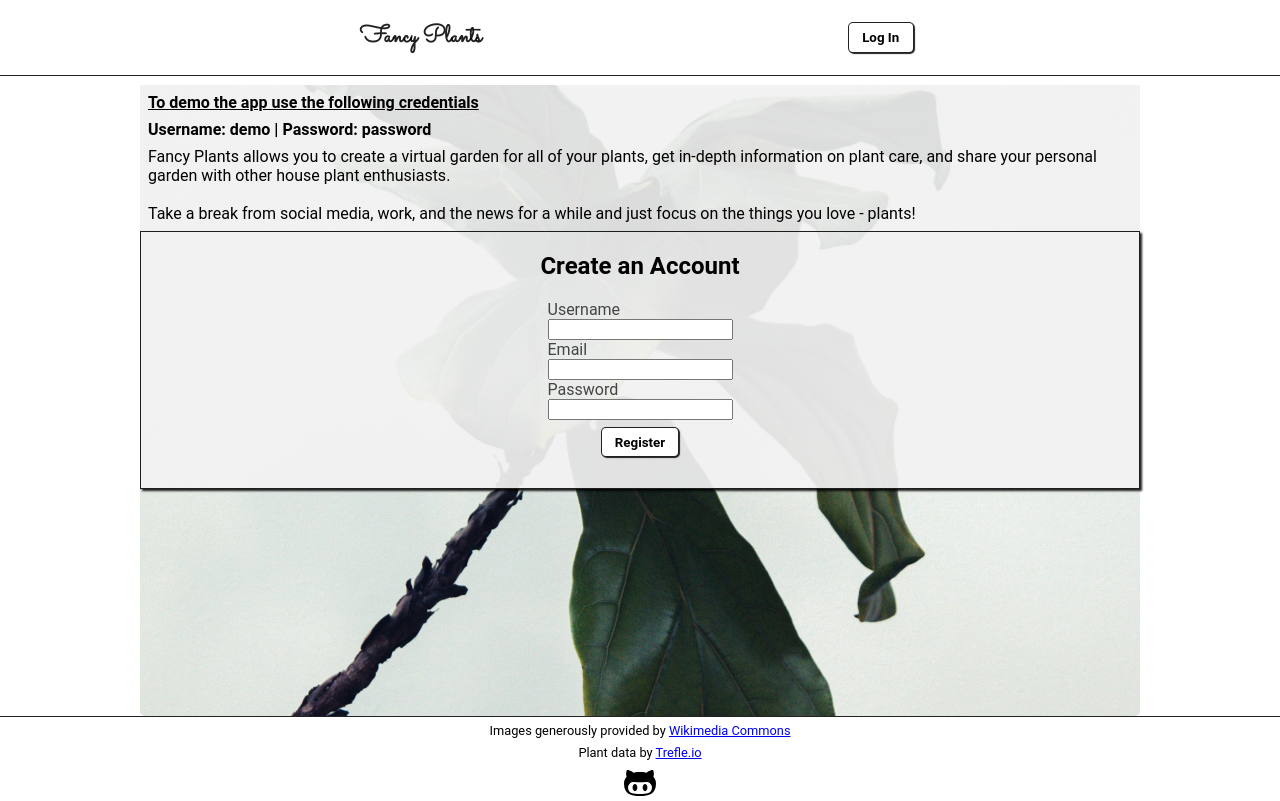
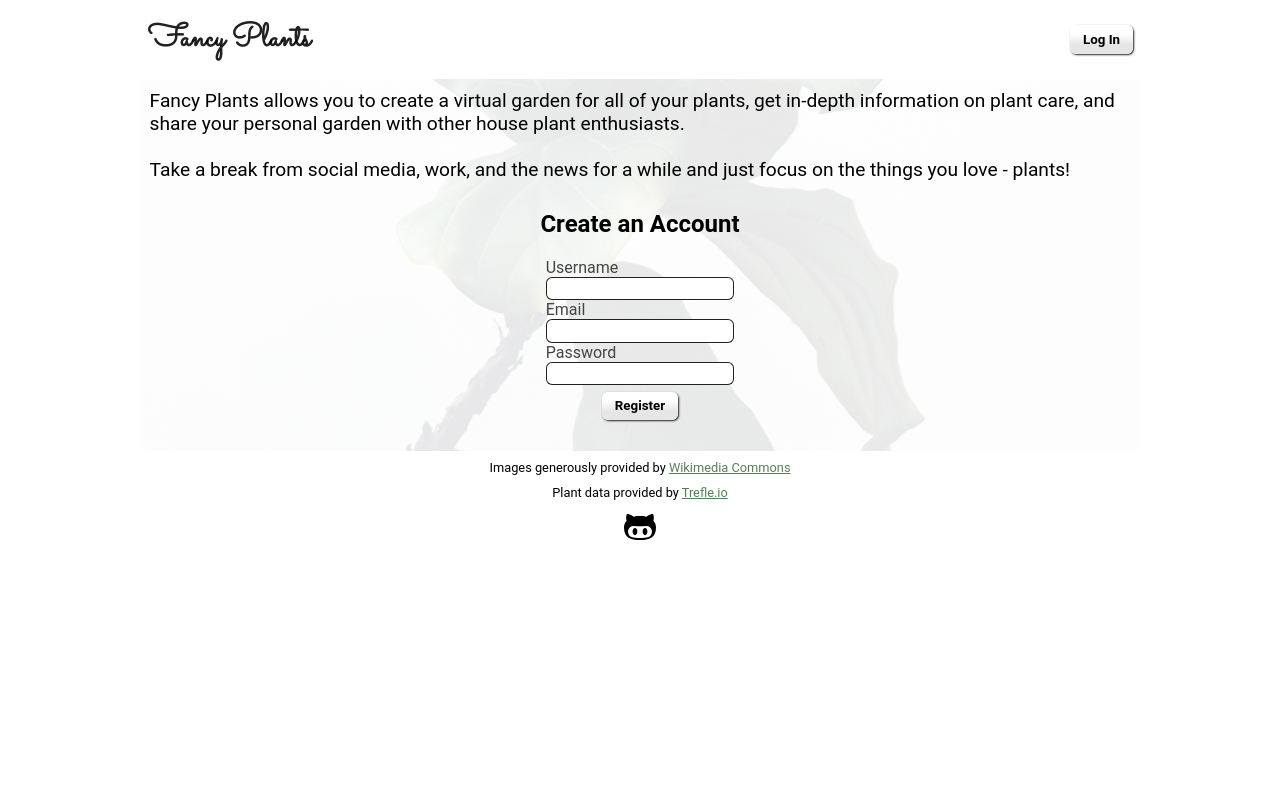
Before and after one commit to pmnord/plant-management-react-capstone-client, a React (Create React App) app: page / in a window 1280 px wide. Built offline with nearby package versions, Linux system fonts and the light colour scheme; no server answers.

Commit message:
restyle the landing page to remove lines, improve buttons, and lighten boxes

```diff
--- a/src/components/Footer/Footer.js
+++ b/src/components/Footer/Footer.js
@@ -4,7 +4,7 @@ export default function Footer(props) {
     return (
         <footer className="footer">
             <p>Images generously provided by <a rel="noopener noreferrer" target="_blank" href="https://commons.wikimedia.org/wiki/Main_Page">Wikimedia Commons</a></p>
-            <p>Plant data by <a href="https://trefle.io/" rel="noopener noreferrer" target="_blank">Trefle.io</a></p>
+            <p>Plant data provided by <a href="https://trefle.io/" rel="noopener noreferrer" target="_blank">Trefle.io</a></p>
             <a aria-label="Site creator's Github" rel="noopener noreferrer" target="_blank" href="https://github.com/pmnord">
                 <svg height="32" className="octicon octicon-octoface" viewBox="0 0 16 16" version="1.1" width="32" aria-hidden="true"><path fillRule="evenodd" d="M14.7 5.34c.13-.32.55-1.59-.13-3.31 0 0-1.05-.33-3.44 1.3-1-.28-2.07-.32-3.13-.32s-2.13.04-3.13.32c-2.39-1.64-3.44-1.3-3.44-1.3-.68 1.72-.26 2.99-.13 3.31C.49 6.21 0 7.33 0 8.69 0 13.84 3.33 15 7.98 15S16 13.84 16 8.69c0-1.36-.49-2.48-1.3-3.35zM8 14.02c-3.3 0-5.98-.15-5.98-3.35 0-.76.38-1.48 1.02-2.07 1.07-.98 2.9-.46 4.96-.46 2.07 0 3.88-.52 4.96.46.65.59 1.02 1.3 1.02 2.07 0 3.19-2.68 3.35-5.98 3.35zM5.49 9.01c-.66 0-1.2.8-1.2 1.78s.54 1.79 1.2 1.79c.66 0 1.2-.8 1.2-1.79s-.54-1.78-1.2-1.78zm5.02 0c-.66 0-1.2.79-1.2 1.78s.54 1.79 1.2 1.79c.66 0 1.2-.8 1.2-1.79s-.53-1.78-1.2-1.78z"></path></svg>
             </a>
--- a/src/index.css
+++ b/src/index.css
@@ -16,10 +16,12 @@ body {
 button {
   margin: 0.5em;
   padding: 0.5em 1em;
-  border-radius: 5px;
-  border: var(--black) 0.5px solid;
-  box-shadow: 1px 1px 1px var(--black);
+  border-radius: 6px;
+  /* border: var(--black) 1px solid; */
+  border: none;
+  box-shadow: 1px 1px 2px var(--black);
   background-color: white;
+  background:linear-gradient(to bottom,hsl(0, 0%, 100%) 30%, hsl(0, 0%, 90%) 70%);
   font-family: 'Roboto', -apple-system, BlinkMacSystemFont, 'Segoe UI', 'Roboto', 'Oxygen',
     'Ubuntu', 'Cantarell', 'Fira Sans', 'Droid Sans', 'Helvetica Neue',
     sans-serif;
@@ -27,8 +29,14 @@ button {
 }
 button:hover {
   cursor: pointer;
-  color: white;
-  background-color: #333;
+  background:linear-gradient(to bottom,hsl(0, 0%, 90%) 5%, hsl(0, 0%, 100%) 100%);
+}
+
+input {
+  border: none;
+  border: solid 1px var(--black);
+  padding: 0.2rem 0.3rem;
+  border-radius: 6px;
 }
 
 .hidden {
@@ -42,25 +50,35 @@ button:hover {
 .header a {
   text-decoration: none;
   color: var(--black);
+}
+
+.header h1 {
   font-family: 'Sacramento';
+  font-size: 2rem;
+  margin: 0;
+  margin-left: 0.5rem;
 }
 
 .header__nav {
-  width: 100%;
-  border-bottom: solid 1px var(--black);
+  max-width: 1000px;
+  margin: 1rem auto;
   display: flex;
-  justify-content: space-evenly;
+  justify-content: space-between;
   align-items: center;
 }
 
 .footer {
   font-size: 0.8em;
   width: 100%;
-  border-top: solid 1px var(--black);
   text-align: center;
 }
+
 .footer p {
-  margin: 0.5em;
+  margin: 0.6rem;
+}
+
+.footer a {
+  color: hsl(120, 20%, 42%);
 }
 
 .app {
@@ -69,7 +87,6 @@ button:hover {
 }
 
 .main {
-  min-height: 80vh;
   display: flex;
   justify-content: center;
   width: 90%;
@@ -93,15 +110,15 @@ button:hover {
 }
 
 .HomeRoute {
-  width: 100%;
+  max-width: 1000px;
   display: flex;
   flex-direction: column;
-  margin-top: 0.6em;
   background-image: url('./resources//kendal-TW2bfT_tWDI-unsplash.jpg');
   background-size: 100% auto;
   background-repeat: no-repeat;
   background-position: center;
   border-radius: 5px;
+  box-sizing: border-box;
 }
 
 .HomeRoute__form {
@@ -113,12 +130,12 @@ button:hover {
   width: 100%;
   height: auto;
   margin: 0;
-  background-color: hsla(0, 0%, 95%, 0.9);
+  background-color: hsla(0, 0%, 100%, 0.90);
 }
 
 .HomeRoute__pitch p {
   margin: 0.5em;
-  font-size: 1em;
+  font-size: 1.2em;
 
 }
 
@@ -131,11 +148,7 @@ button:hover {
   flex-direction: column;
   align-items: center;
   padding: 0 0.5em;
-  margin-bottom: 1em;
-
-  background-color: hsla(0, 0%, 95%, 0.92);
-  box-shadow: 2px 2px 2px var(--black);
-  border: solid 0.5px var(--black);
+  background-color: hsla(0, 0%, 100%, 0.90);
 }
 
 .registration__form label,
@@ -150,7 +163,6 @@ button:hover {
   flex-direction: column;
   align-items: center;
   min-width: 15em;
-
   background-color: hsla(0, 0%, 95%, 0.92);
   border-radius: 3px;
   box-shadow: 2px 2px 2px var(--black);
@@ -388,7 +400,7 @@ iframe {
       display: flex;
       justify-content: center;
       width: 80%;
-      margin: 1em auto;
+      margin: 0 auto;
       max-width: 1000px;
     }
 
@@ -425,8 +437,7 @@ iframe {
     .HomeRoute__pitch {
       width: 50%;
       margin-right: 2em;
-      background-color: hsla(0, 0%, 95%, 0.92);
-      box-shadow: 2px 2px 2px var(--black);
+      background-color: hsla(0, 0%, 100%, 0.90);
       border: solid 0.5px var(--black);
       border-radius: 3px;
 
@@ -434,6 +445,11 @@ iframe {
 
     .registration__form {
       border-radius: 3px;
+      margin-bottom: 1rem;
+    }
+
+    .login {
+      background-color: hsla(0, 0%, 100%, 0.90);
     }
 
     .plant-details__images {
--- a/src/routes/HomeRoute.js
+++ b/src/routes/HomeRoute.js
@@ -7,8 +7,8 @@ export default function HomeRoute(props) {
     return (
         <div className="HomeRoute">
             <div className="HomeRoute__pitch">
-                <p><strong><u>To demo the app use the following credentials</u></strong></p>
-                <p><strong>Username: demo | Password: password</strong></p>
+                {/* <p><strong><u>To demo the app use the following credentials</u></strong></p>
+                <p><strong>Username: demo | Password: password</strong></p> */}
                 <p>Fancy Plants allows you to create a virtual garden for all of your plants, get in-depth information on plant care, and share your personal garden with other house plant enthusiasts.
                         <br />
                         <br />
```
Also changed, not shown: 1 other file (tests, documents, lock files or other folders).
